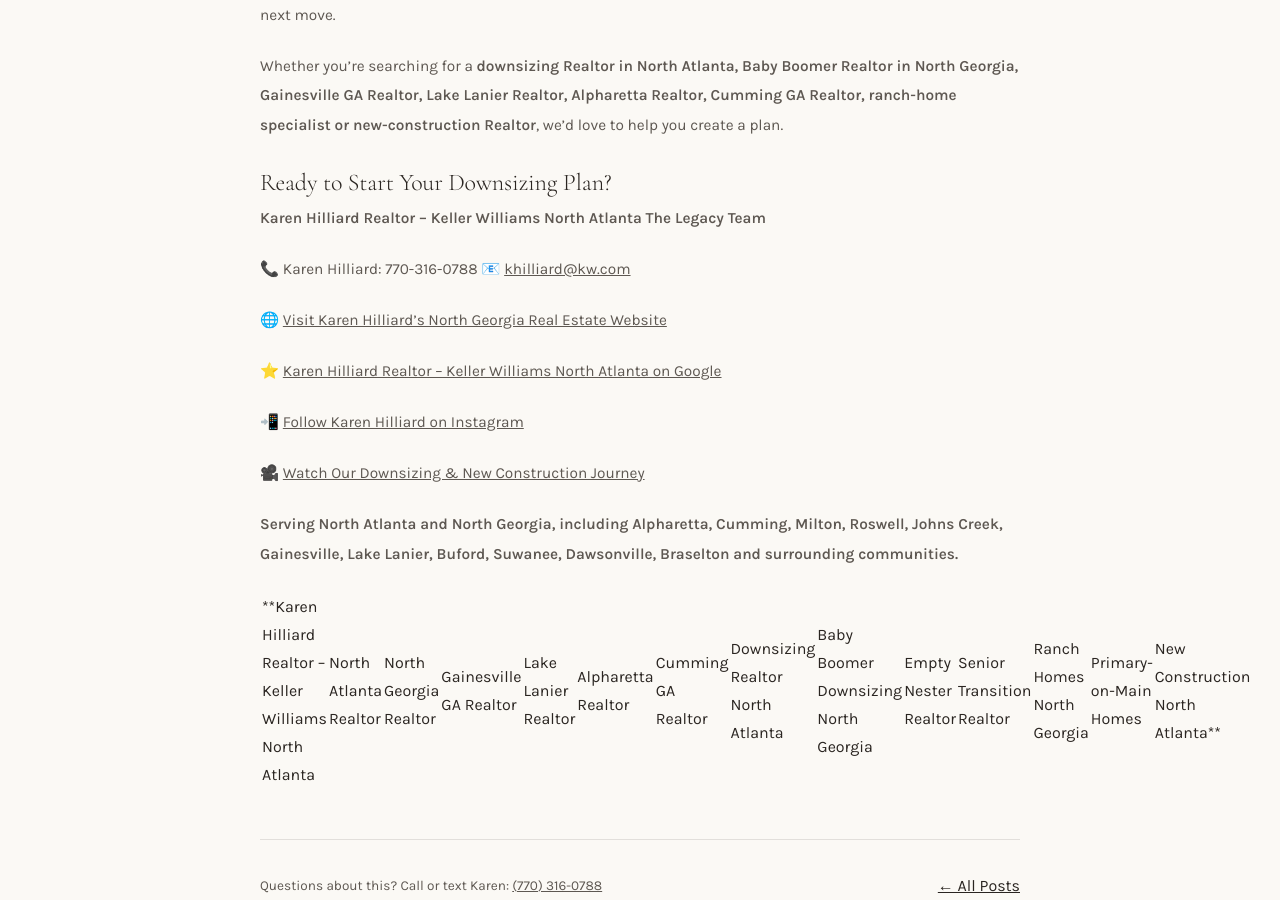
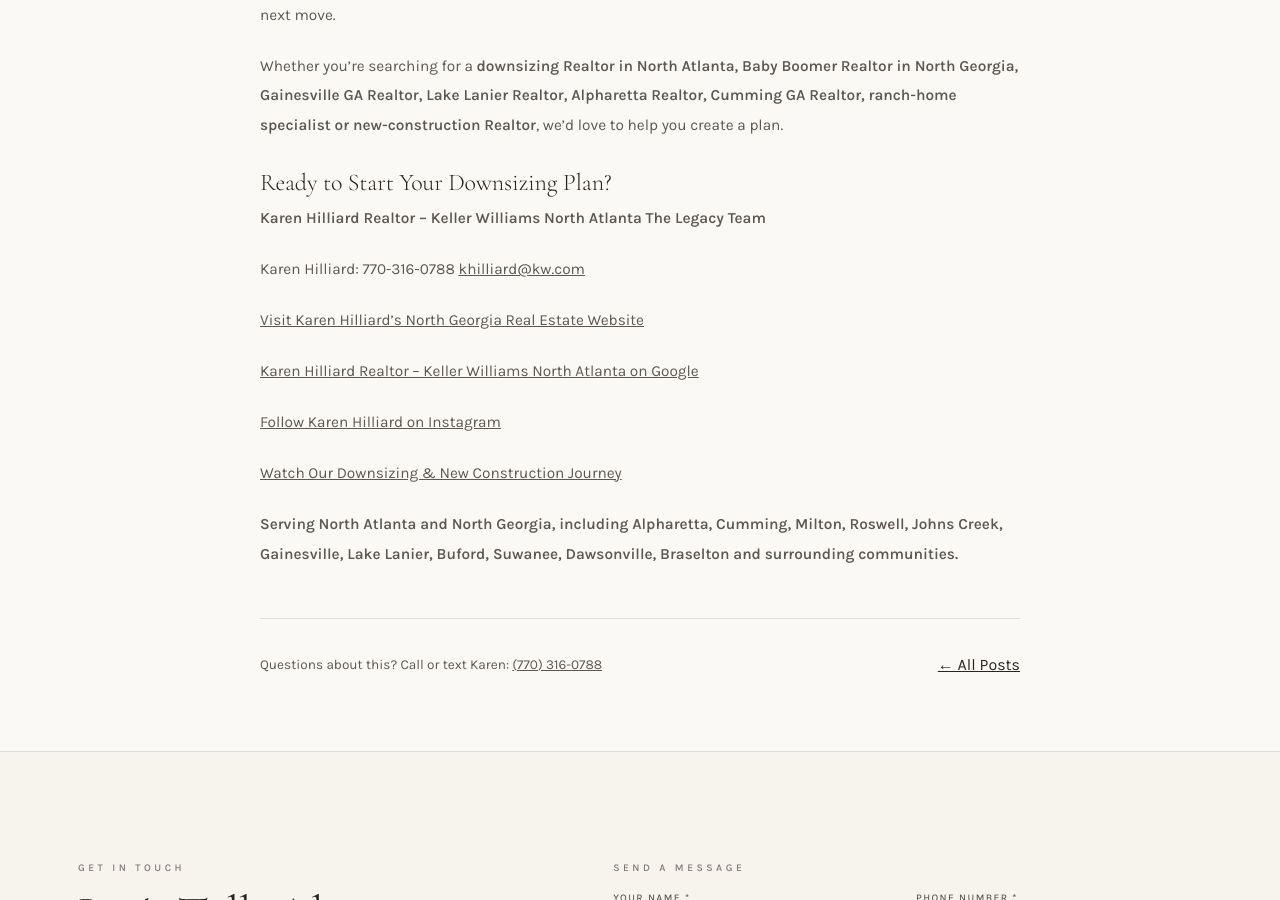
Before and after one commit to Westyn3/karen-hilliard-realtor, a Jekyll site: the page built from _posts/2026-09-14-downsizing-north-atlanta-north-georgia.md, in a window 1280 px wide and 900 px high, scrolled down 4654 px. Built offline with Jekyll 4.4.1, drawn with Linux system fonts in a browser that asks for light colours.

Commit message:
Simplify contact information formatting
Removed redundant formatting from contact information and links.

```diff
--- a/_posts/2026-09-14-downsizing-north-atlanta-north-georgia.md
+++ b/_posts/2026-09-14-downsizing-north-atlanta-north-georgia.md
@@ -145,17 +145,15 @@
 **Karen Hilliard Realtor – Keller Williams North Atlanta**
 **The Legacy Team**
 
-📞 Karen Hilliard: 770-316-0788
-📧 [khilliard@kw.com](mailto:khilliard@kw.com)
+Karen Hilliard: 770-316-0788
+[khilliard@kw.com](mailto:khilliard@kw.com)
 
-🌐 [Visit Karen Hilliard's North Georgia Real Estate Website](https://northgaluxuryrealtor.com/index.html)
+[Visit Karen Hilliard's North Georgia Real Estate Website](https://northgaluxuryrealtor.com/index.html)
 
-⭐ [Karen Hilliard Realtor – Keller Williams North Atlanta on Google](https://share.google/88d4b4UTDMrMBlYhu)
+[Karen Hilliard Realtor – Keller Williams North Atlanta on Google](https://share.google/88d4b4UTDMrMBlYhu)
 
-📲 [Follow Karen Hilliard on Instagram](https://www.instagram.com/karen_hilliard/)
+[Follow Karen Hilliard on Instagram](https://www.instagram.com/karen_hilliard/)
 
-🎥 [Watch Our Downsizing & New Construction Journey](https://www.instagram.com/karen_hilliard/reel/DdSXN3LMygw/)
+[Watch Our Downsizing & New Construction Journey](https://www.instagram.com/karen_hilliard/reel/DdSXN3LMygw/)
 
 **Serving North Atlanta and North Georgia, including Alpharetta, Cumming, Milton, Roswell, Johns Creek, Gainesville, Lake Lanier, Buford, Suwanee, Dawsonville, Braselton and surrounding communities.**
-
-**Karen Hilliard Realtor – Keller Williams North Atlanta | North Atlanta Realtor | North Georgia Realtor | Gainesville GA Realtor | Lake Lanier Realtor | Alpharetta Realtor | Cumming GA Realtor | Downsizing Realtor North Atlanta | Baby Boomer Downsizing North Georgia | Empty Nester Realtor | Senior Transition Realtor | Ranch Homes North Georgia | Primary-on-Main Homes | New Construction North Atlanta**
```
